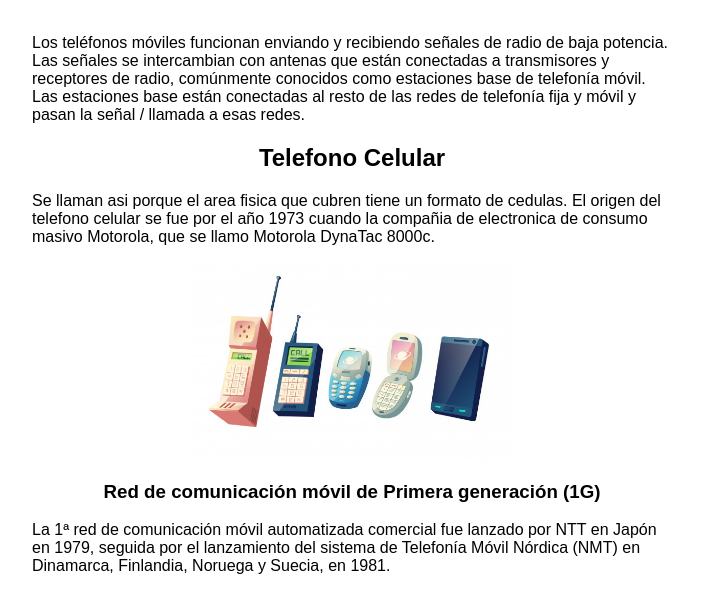
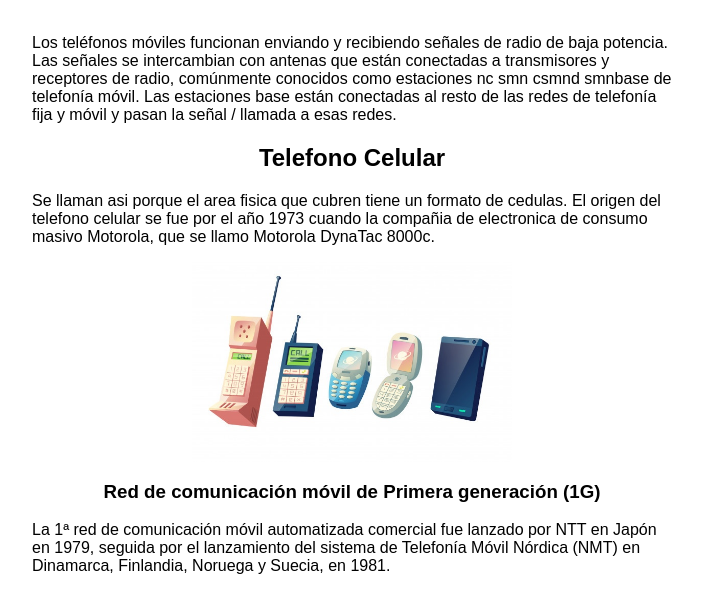
Before and after one commit to KenkaRaidon/Redes-Celulares, a plain HTML site: page index.html in a window 1280 px wide. Shown: the part 126-720 px from the top of the page, without its empty margins (288-990 px from the left). Drawn offline with Linux system fonts and the light colour scheme.

Commit message:
dklskdmslkdmsl

```diff
--- a/index.html
+++ b/index.html
@@ -13,7 +13,7 @@
     <h1>Redes Celulares</h1>
     <p>Los teléfonos móviles funcionan enviando y recibiendo señales de radio de baja potencia.
       Las señales se intercambian con antenas que están conectadas a transmisores y receptores de radio,
-      comúnmente conocidos como estaciones base de telefonía móvil.
+      comúnmente conocidos como estaciones nc smn csmnd smnbase de telefonía móvil.
       Las estaciones base están conectadas al resto de las redes de telefonía fija y móvil y pasan la señal / llamada a
       esas redes.</p>
 
```
